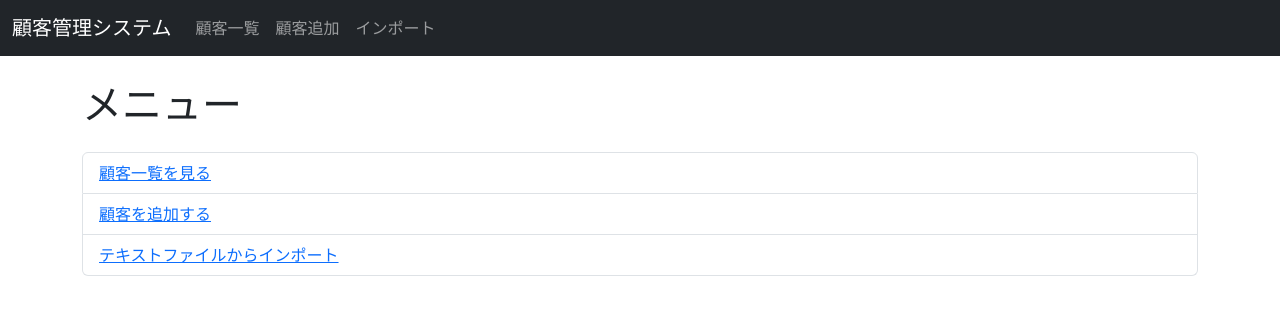
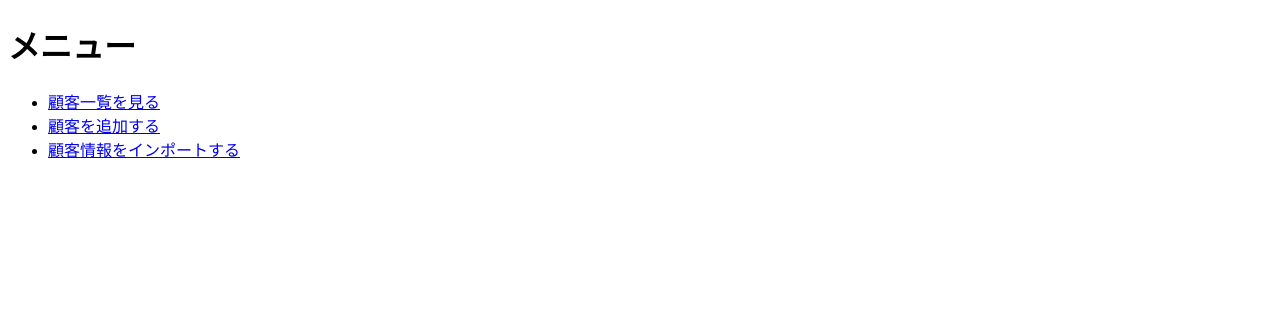
Before and after one commit to sk04237/customer_managementsystem, a Flask app: page / in a window 1280 px wide. Shown: the top 315 px of the page. Run offline with Flask 3, Linux system fonts and the light colour scheme.

Commit message:
Update menu.html

```diff
--- a/app/templates/menu.html
+++ b/app/templates/menu.html
@@ -1,13 +1,15 @@
-{% extends "base.html" %}
-
-{% block title %}メニュー{% endblock %}
-
-{% block content %}
-<h1 class="mb-4">メニュー</h1>
-<ul class="list-group">
-    <li class="list-group-item"><a href="/customers">顧客一覧を見る</a></li>
-    <li class="list-group-item"><a href="/customers/add">顧客を追加する</a></li>
-    <li class="list-group-item"><a href="/customers/import" onclick="event.preventDefault(); document.getElementById('import-form').submit();">テキストファイルからインポート</a></li>
-</ul>
-<form id="import-form" action="/customers/import" method="post" style="display: none;"></form>
-{% endblock %}
+<!DOCTYPE html>
+<html lang="ja">
+<head>
+    <meta charset="UTF-8">
+    <title>メニュー</title>
+</head>
+<body>
+    <h1>メニュー</h1>
+    <ul>
+        <li><a href="/customers">顧客一覧を見る</a></li>
+        <li><a href="/customers/add">顧客を追加する</a></li>
+        <li><a href="/customers/import">顧客情報をインポートする</a></li>
+    </ul>
+</body>
+</html>
```
